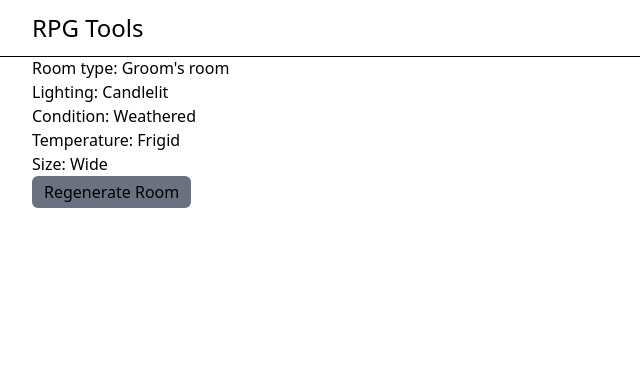
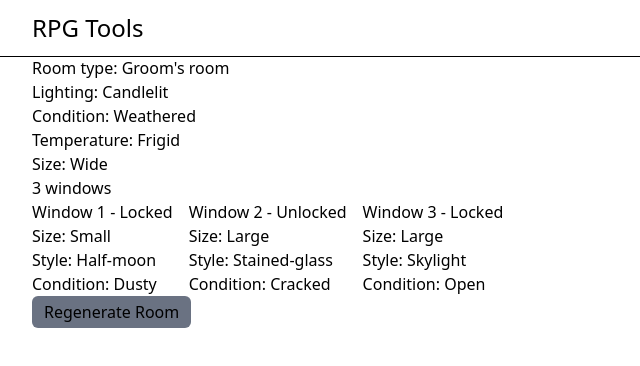
Before and after one commit to rachelschnaubelt/rpg-tools, a Next.js app: page / in a window 1280 px wide. Shown: the top 366 px of the page, without its empty margins (0-640 px from the left). Built offline with nearby package versions, Linux system fonts and the light colour scheme.

Commit message:
feat: add windows to room generation

```diff
--- a/src/components/room/room.tsx
+++ b/src/components/room/room.tsx
@@ -1,6 +1,7 @@
 import { useEffect, useState } from "react"
 import Button from "../button/button";
-import { UNABLE_TO_SET_ATTRIBUTE_MESSAGE } from "@/pages/api/constants";
+import { setAttribute } from "../utils/utils";
+import Window from "../window/window";
 
 export default function Room() {
     const [roomType, setRoomType] = useState('');
@@ -8,34 +9,37 @@ export default function Room() {
     const [locationCondition, setLocationCondition] = useState('');
     const [locationTemperature, setLocationTemperature] = useState('');
     const [locationSize, setLocationSize] = useState('');
+    const [windowCount, setWindowCount] = useState(0);
 
-    const setAttribute = async (endpoint: string, setter: any) => {
-        await fetch(endpoint)
-            .then(res => {
-                if(res.status !== 200) {
-                    console.log(`${UNABLE_TO_SET_ATTRIBUTE_MESSAGE} ${endpoint}`);
-                    // console.log(`Error: ${res.json()}`);
-                    return '';
-                }
-                return res.json()
-            })
-            .then(json => {
-                setter(json);
-            })
-            .catch(err => setter(''));
-
-    }
-
-    const updateRooms = async () => {
+    const updateRoom = async () => {
         await setAttribute('/api/attributes/random-weighted/room-types', setRoomType);
         await setAttribute('/api/attributes/random-weighted/lighting-types', setLightingType);
         await setAttribute('/api/attributes/random-weighted/location-conditions', setLocationCondition);
         await setAttribute('/api/attributes/random-weighted/location-temperature', setLocationTemperature);
         await setAttribute('/api/attributes/random-weighted/location-size', setLocationSize);
+        setWindowCount(Math.floor(Math.random()*4));
+    }
+
+    const getWindows = () => {
+        const windowArray = [];
+        for (let i=0; i < windowCount; i++) {
+            windowArray.push(<Window windowNumber={i+1}/>)
+        }
+        return windowArray;
+    }
+
+    const getWindowLabel = () => {
+        if(windowCount === 0) {
+            return "No windows";
+        }
+        else if (windowCount === 1) {
+            return `${windowCount} window`;
+        }
+        return `${windowCount} windows`;
     }
 
     useEffect(() => {
-        updateRooms();
+        updateRoom();
     }, [])
 
     return (
@@ -45,7 +49,11 @@ export default function Room() {
             {locationCondition ? <p>Condition: {locationCondition}</p> : ''}
             {locationTemperature ? <p>Temperature: {locationTemperature}</p> : ''}
             {locationSize ? <p>Size: {locationSize}</p> : ''}
-            <Button onClick={updateRooms}>Regenerate Room</Button>
+            <p>{getWindowLabel()}</p>
+            <div className="flex gap-4">
+                {getWindows()}
+            </div>
+            <Button onClick={updateRoom}>Regenerate Room</Button>
         </>
     )
 }
--- /dev/null
+++ b/src/components/utils/utils.tsx
@@ -0,0 +1,17 @@
+import { UNABLE_TO_SET_ATTRIBUTE_MESSAGE } from "@/pages/api/constants";
+
+export const setAttribute = async (endpoint: string, setter: any) => {
+    await fetch(endpoint)
+        .then(res => {
+            if (res.status !== 200) {
+                console.log(`${UNABLE_TO_SET_ATTRIBUTE_MESSAGE} ${endpoint}`);
+                // console.log(`Error: ${res.json()}`);
+                return '';
+            }
+            return res.json()
+        })
+        .then(json => {
+            setter(json);
+        })
+        .catch(err => setter(''));
+}
--- /dev/null
+++ b/src/components/window/window.tsx
@@ -0,0 +1,32 @@
+import { useEffect, useState } from "react"
+import { setAttribute } from "../utils/utils";
+
+type Props = {
+    windowNumber?: number
+}
+
+export default function Window({ windowNumber }: Props) {
+    const [windowProps, setWindowProps] = useState<Window>();
+
+    const updateWindow = async () => {
+        setAttribute('/api/windows/random-weighted', setWindowProps);
+    }
+
+    useEffect(() => {
+        updateWindow();
+    }, [])
+
+    if (!windowProps) {
+        return '';
+    }
+
+    return (
+        <div>
+            <p>Window {windowNumber} - {windowProps.isLocked ? "Locked" : "Unlocked"}</p>
+            {windowProps.size ? <p>Size: {windowProps.size}</p> : ''}
+            {windowProps.style ? <p>Style: {windowProps.style}</p> : ''}
+            {windowProps.condition ? <p>Condition: {windowProps.condition}</p> : ''}
+        </div>
+
+    )
+}
--- a/src/pages/api/types.tsx
+++ b/src/pages/api/types.tsx
@@ -8,7 +8,8 @@ interface Room {
 interface Window {
     size: string,
     style: string,
-    condition: string
+    condition: string,
+    isLocked: boolean
 }
 
 interface AttributeList {
--- a/src/pages/api/windows/random-weighted/index.tsx
+++ b/src/pages/api/windows/random-weighted/index.tsx
@@ -6,22 +6,23 @@ export default async function handler(
     req: NextApiRequest,
     res: NextApiResponse
 ) {
-    const queryMap: {[key: string]: string} = {
+    const queryMap: { [key: string]: string } = {
         size: 'window-size',
         style: 'window-style',
         condition: 'window-condition'
     };
 
-    const response: {[key: string]: string} = {}
+    const response: { [key: string]: string | boolean } = {}
 
-    for(const query in queryMap) {
+    for (const query in queryMap) {
         const endpoint = queryMap[query];
-        if(ATTRIBUTE_LIST_ENDPOINTS.hasOwnProperty(endpoint)) {
+        if (ATTRIBUTE_LIST_ENDPOINTS.hasOwnProperty(endpoint)) {
             const selected = getRandomElementFromWeightedList(ATTRIBUTE_LIST_ENDPOINTS[endpoint]);
             response[query] = selected;
         }
     }
 
+    response.isLocked = Boolean(Math.floor(Math.random() * 2));
+
     res.status(200).json(response);
-
 }
```
